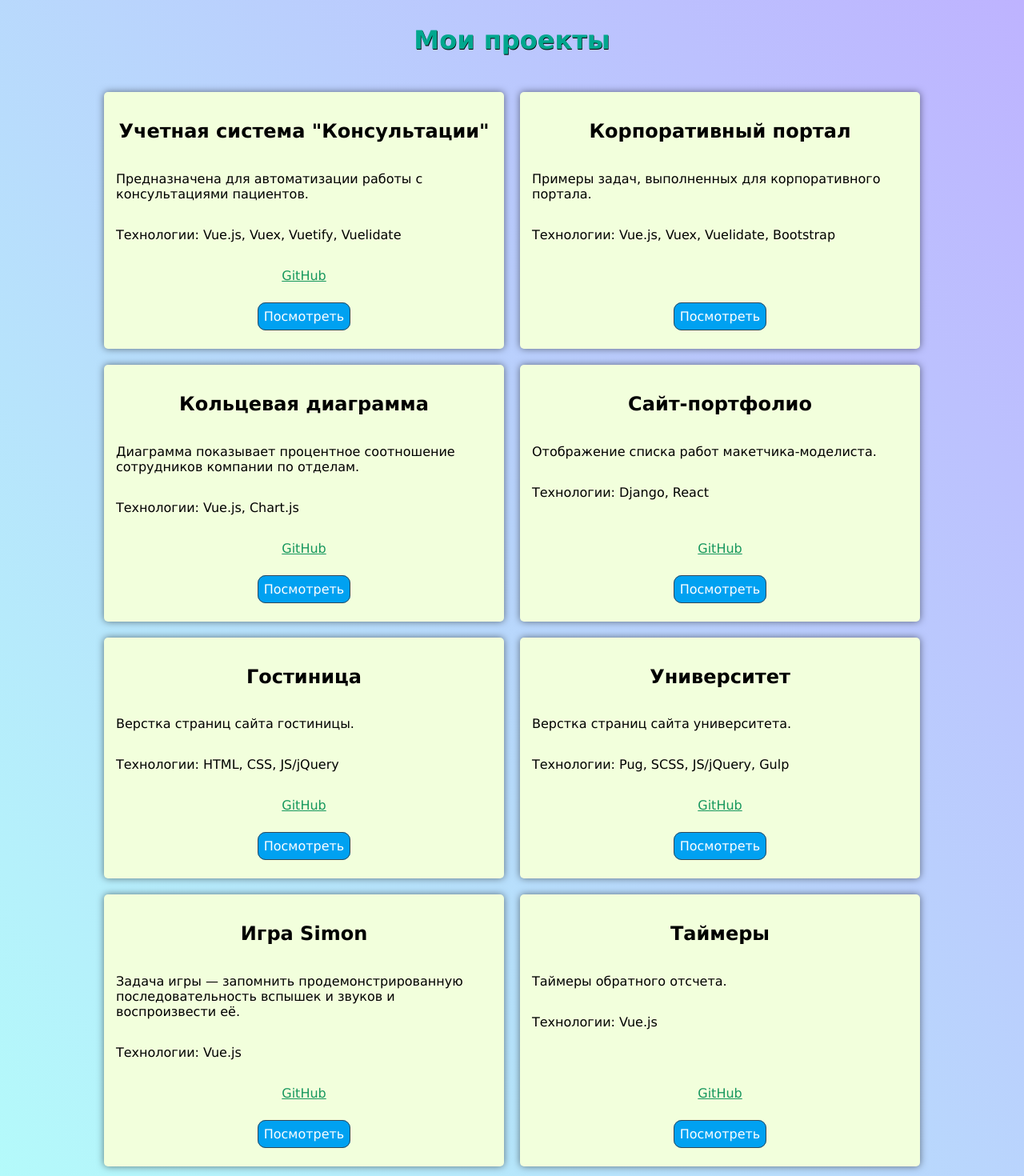
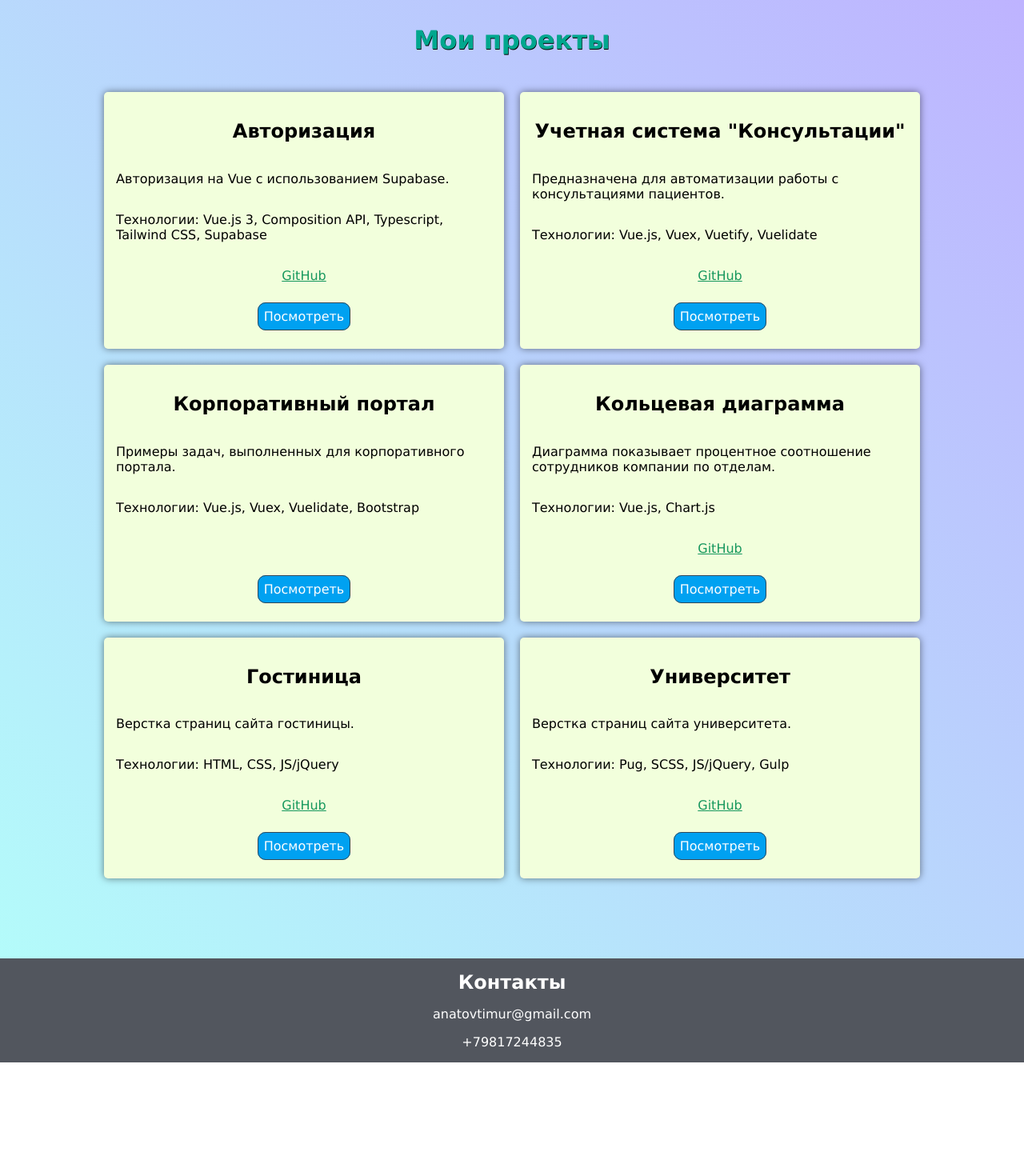
Before and after one commit to Anatov777/anatov-portfolio, a Vue app: page / in a window 1280 px wide. Shown: the top 1470 px of the page at 80% size. After the commit the page ends 1328 px from the top, so only its background shows below. Built offline with nearby package versions, Linux system fonts and the light colour scheme.

Commit message:
update portfolio

```diff
--- a/src/components/PortfolioList.vue
+++ b/src/components/PortfolioList.vue
@@ -18,6 +18,14 @@ export default {
   },
   created() {
     this.PROJECTS = [
+      {
+        title: 'Авторизация',
+        description:
+          "Авторизация на Vue с использованием Supabase.",
+        technologies: "Технологии: Vue.js 3, Composition API, Typescript, Tailwind CSS, Supabase",
+        github: "https://github.com/Anatov777/vue3-example",
+        site: "https://anatov777.github.io/vue3-example/",
+      },
       {
         title: 'Учетная система "Консультации"',
         description:
@@ -41,13 +49,6 @@ export default {
         site: "https://anatov777.github.io/doughnut-chart/",
       },
       {
-        title: "Сайт-портфолио",
-        description: "Отображение списка работ макетчика-моделиста.",
-        technologies: "Технологии: Django, React",
-        github: "https://github.com/Anatov777/diorama-layouts",
-        site: "https://diorama-heroku-app.herokuapp.com/",
-      },
-      {
         title: "Гостиница",
         description: "Верстка страниц сайта гостиницы.",
         technologies: "Технологии: HTML, CSS, JS/jQuery",
@@ -61,21 +62,6 @@ export default {
         github: "https://github.com/Anatov777/university",
         site: "https://anatov777.github.io/university/",
       },
-      {
-        title: "Игра Simon",
-        description:
-          "Задача игры — запомнить продемонстрированную последовательность вспышек и звуков и воспроизвести её.",
-        technologies: "Технологии: Vue.js",
-        github: "https://github.com/Anatov777/simon-game",
-        site: "https://anatov777.github.io/simon-game/",
-      },
-      {
-        title: "Таймеры",
-        description: "Таймеры обратного отсчета.",
-        technologies: "Технологии: Vue.js",
-        github: "https://github.com/Anatov777/vue-timers",
-        site: "https://anatov777.github.io/vue-timers/",
-      },
     ];
   },
 };
```
Also changed, not shown: 1 other file (tests, documents, lock files or other folders).
